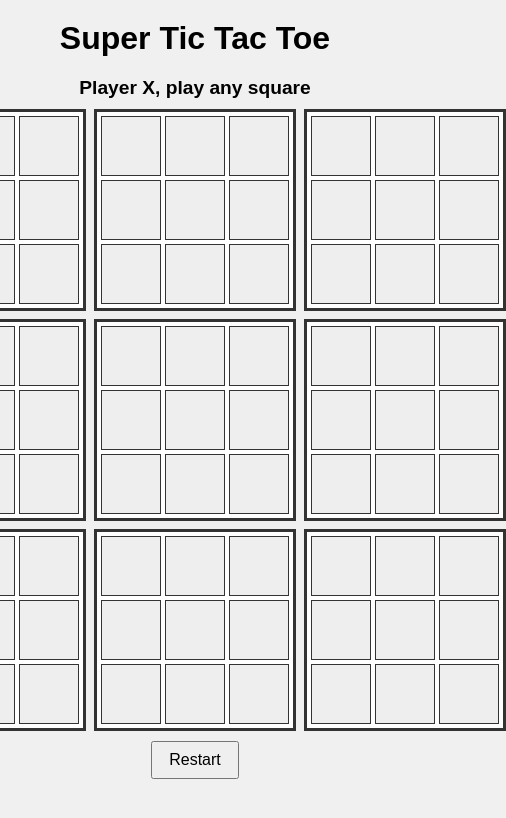
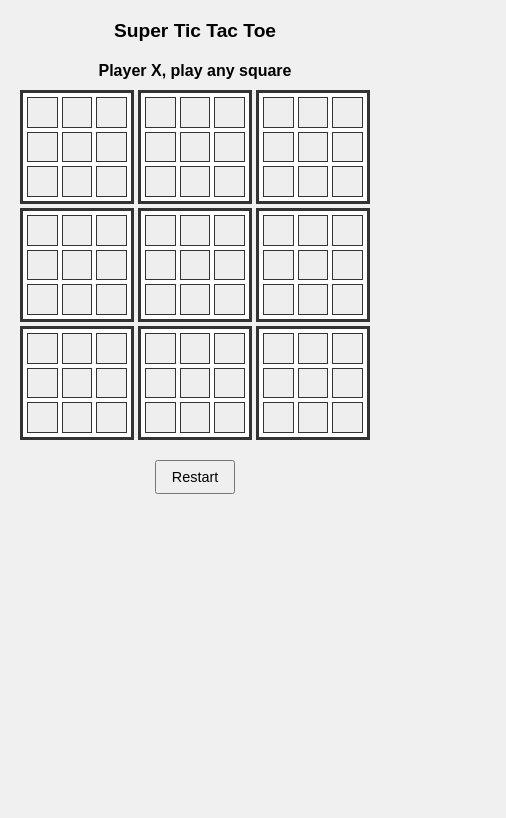
Before and after one commit to paras204/SuperTicTacToe, a plain HTML site: page index.html in a window 390 px wide. Both pictures are taken after a click on the button "Start Game". Shown: the whole page, 506 px wide, since content can reach past the window. Drawn offline with Linux system fonts and the light colour scheme.

Commit message:
Update index.html

```diff
--- a/index.html
+++ b/index.html
@@ -5,26 +5,46 @@
     <meta name="viewport" content="width=device-width, initial-scale=1.0"/>
     <title>Super Tic Tac Toe</title>
     <style>
-    * { box-sizing: border-box; margin: 0; padding: 0; }
+* {
+  box-sizing: border-box;
+  margin: 0;
+  padding: 0;
+}
 body {
   position: relative;
-      display: flex; flex-direction: column; align-items: center;
-      font-family: sans-serif; background: #f0f0f0; padding: 20px;
+  display: flex;
+  flex-direction: column;
+  align-items: center;
+  font-family: sans-serif;
+  background: #f0f0f0;
+  padding: 20px;
   overflow-x: hidden;
+  min-height: 100vh;
 }
-    h1 { margin-bottom: 10px; }
-    #message { margin: 10px 0; font-weight: bold; font-size: 1.2em; }
+h1 {
+  margin-bottom: 10px;
+  font-size: clamp(1.2rem, 4vw, 2rem);
+}
+#message {
+  margin: 10px 0;
+  font-weight: bold;
+  font-size: clamp(1rem, 3vw, 1.2em);
+  text-align: center;
+}
 #bigBoard {
   display: grid;
-      grid-template-columns: repeat(3, auto);
-      gap: 8px;
+  grid-template-columns: repeat(3, 1fr);
+  gap: 0.8vw;
+  margin-bottom: 10px;
+  width: 100%;
+  max-width: 95vw;
 }
 .small-board {
   display: grid;
-      grid-template-columns: repeat(3, 60px);
-      grid-template-rows: repeat(3, 60px);
-      gap: 4px;
-      padding: 4px;
+  grid-template-columns: repeat(3, 1fr);
+  aspect-ratio: 1 / 1; /* keeps square shape */
+  gap: 0.5vw;
+  padding: 0.5vw;
   background: #fff;
   border: 3px solid #333;
   position: relative;
@@ -33,51 +53,83 @@
 .small-board.won-O::after {
   content: attr(data-winner);
   position: absolute;
-      font-size: 48px;
-      top: 50%; left: 50%;
+  font-size: clamp(1rem, 8vw, 3rem);
+  top: 50%;
+  left: 50%;
   transform: translate(-50%, -50%);
   color: rgba(0,0,0,0.2);
 }
 .cell {
   background: #eee;
   border: 1px solid #333;
-      display: flex; justify-content: center; align-items: center;
-      font-size: 24px; cursor: pointer;
+  display: flex;
+  justify-content: center;
+  align-items: center;
+  font-size: clamp(0.8rem, 4vw, 1.5rem);
+  cursor: pointer;
 }
-    .cell.disabled { pointer-events: none; opacity: 0.6; }
+.cell.disabled {
+  pointer-events: none;
+  opacity: 0.6;
+}
 button {
-      padding: 8px 16px; font-size: 16px; margin-top: 10px;
+  padding: 0.5em 1em;
+  font-size: clamp(0.9rem, 3vw, 1rem);
+  margin-top: 10px;
   cursor: pointer;
 }
 #rulesOverlay {
   position: fixed;
-      top: 0; left: 0;
-      width: 100vw; height: 100vh;
+  top: 0;
+  left: 0;
+  width: 100vw;
+  height: 100vh;
   background: rgba(0,0,0,0.8);
-      display: flex; align-items: center; justify-content: center;
+  display: flex;
+  align-items: center;
+  justify-content: center;
   z-index: 100;
 }
 .rules-content {
-      background: #fff; padding: 20px; border-radius: 8px;
-      max-width: 400px; text-align: center;
+  background: #fff;
+  padding: 20px;
+  border-radius: 8px;
+  max-width: 90%;
+  text-align: center;
 }
 .rules-content ul {
-      text-align: left; margin: 15px 0;
+  text-align: left;
+  margin: 15px 0;
 }
 @keyframes fall {
   0%   { transform: translateY(0) rotate(0deg); opacity: 1; }
   100% { transform: translateY(100vh) rotate(360deg); opacity: 0; }
 }
 .confetti {
-      position: absolute; top: -10px;
-      width: 6px; height: 6px; border-radius: 50%;
+  position: absolute;
+  top: -10px;
+  width: 6px;
+  height: 6px;
+  border-radius: 50%;
   pointer-events: none;
-      animation-name: fall; animation-timing-function: linear;
+  animation-name: fall;
+  animation-timing-function: linear;
 }
 select {
   margin-top: 10px;
   padding: 6px;
-      font-size: 16px;
+  font-size: clamp(0.9rem, 3vw, 1rem);
+}
+
+/* Extra small devices */
+@media (max-width: 480px) {
+  #bigBoard {
+    gap: 1vw;
+  }
+  .small-board {
+    gap: 1vw;
+    padding: 1vw;
+  }
 }
     </style>
 </head>
```
Lines whose indentation alone changed are shown as unchanged.
